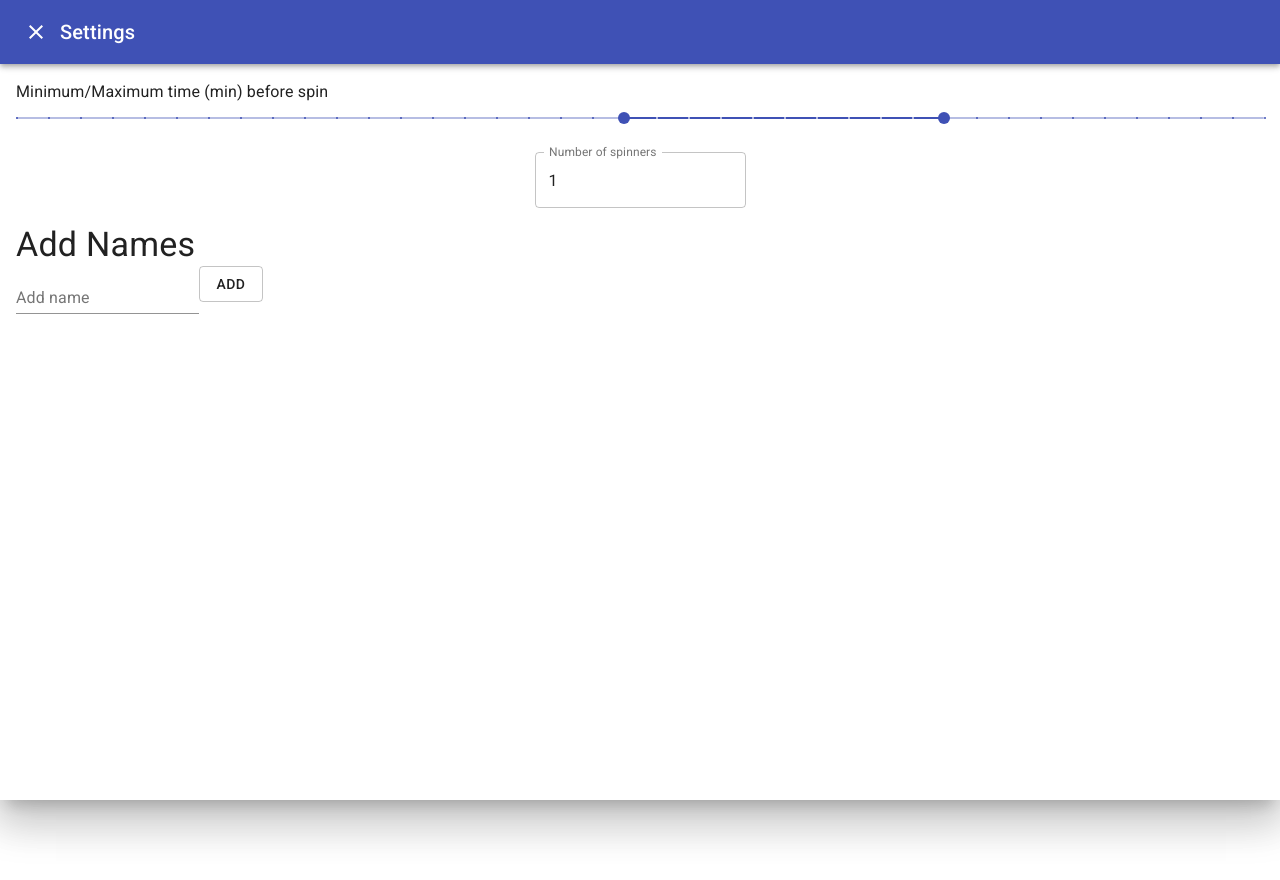
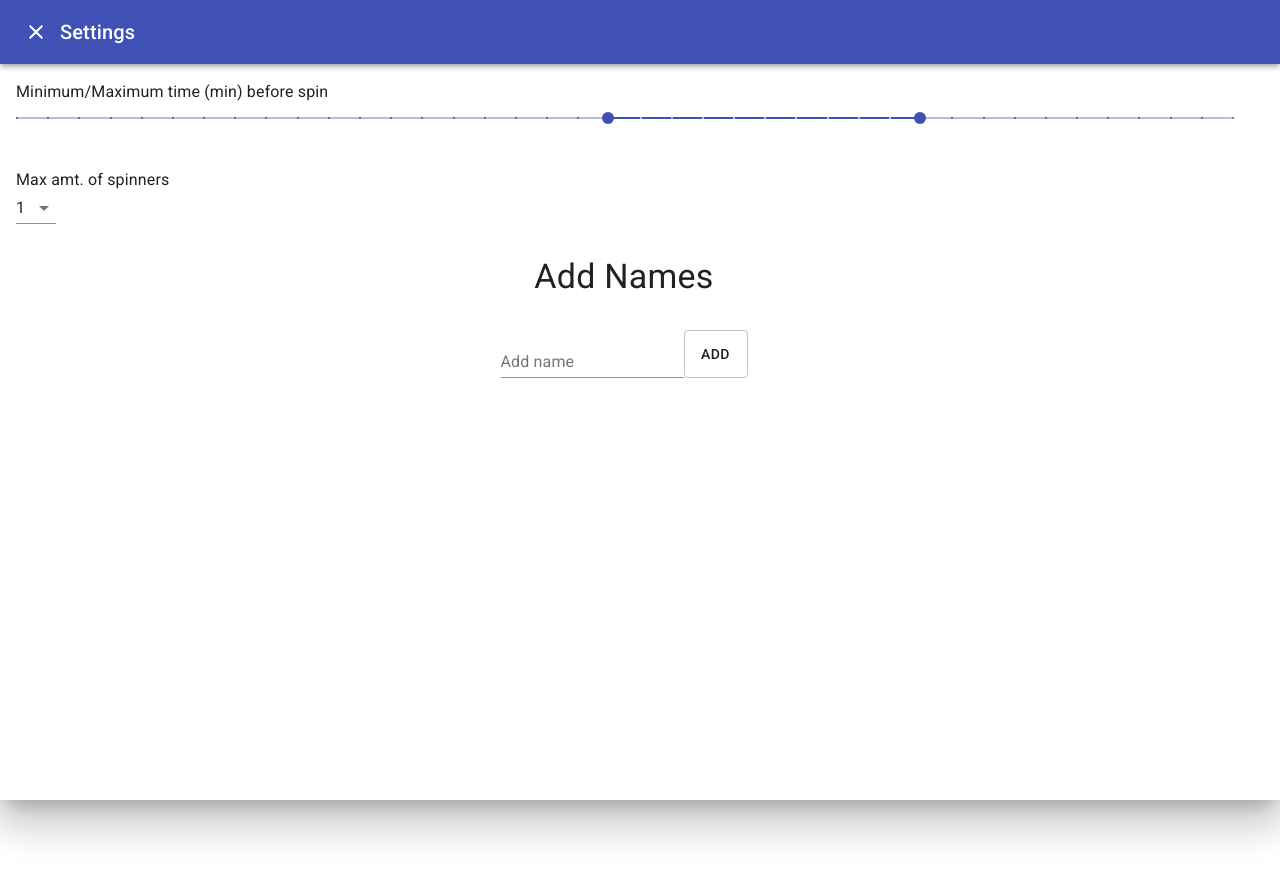
Before and after one commit to NikolaiDokken/Shotterud, a React (Create React App) app: page / in a window 1280 px wide. Both pictures are taken after a click on the button "SETTINGS". Shown: the top 880 px of the page. Before the commit the page ends 800 px from the top, so only its background shows below. Built offline with nearby package versions, Linux system fonts and the light colour scheme.

Commit message:
finished shotterud with previous chosen drinkers

```diff
--- a/package.json
+++ b/package.json
@@ -9,6 +9,7 @@
     "@testing-library/jest-dom": "^4.2.4",
     "@testing-library/react": "^9.4.0",
     "@testing-library/user-event": "^7.2.1",
+    "body-scroll-lock": "^2.6.4",
     "jquery": "^3.4.1",
     "react": "^16.12.0",
     "react-coverflow": "^0.2.20",
--- a/src/App.js
+++ /dev/null
@@ -1,6 +0,0 @@
-import React from "react";
-import Shotterud from "./views/Shotterud/Shotterud";
-
-export default function App() {
-  return <Shotterud />;
-}
--- a/src/index.js
+++ b/src/index.js
@@ -1,5 +1,13 @@
-import React from 'react';
-import ReactDOM from 'react-dom';
-import App from './App';
+import React from "react";
+import ReactDOM from "react-dom";
+import Shotterud from "./views/Shotterud/Shotterud";
 
-ReactDOM.render(<App />, document.getElementById('root'));
+const bodyScrollLock = require("body-scroll-lock");
+const disableBodyScroll = bodyScrollLock.disableBodyScroll;
+
+const targetElement = document.querySelector("#root");
+
+// 3. ...in some event handler after showing the target element...disable body scroll
+disableBodyScroll(targetElement);
+
+ReactDOM.render(<Shotterud />, document.getElementById("root"));
--- a/src/views/Settings/NameChips.jsx
+++ b/src/views/Settings/NameChips.jsx
@@ -33,17 +33,17 @@ export default function EnhancedTable(props) {
   }, [addName]);
 
   return (
-    <Grid container direction="column">
-      <Grid item container direction="column">
+    <Grid container direction="column" spacing={4}>
+      <Grid container item justify="center">
         <Typography variant="h4">Add Names</Typography>
-        <Grid>
-          <TextField id="inputName" label="Add name"></TextField>
-          <Button variant="outlined" onClick={addName}>
-            Add
-          </Button>
-        </Grid>
       </Grid>
-      <Grid container direction row justify="center">
+      <Grid container item justify="center">
+        <TextField id="inputName" label="Add name"></TextField>
+        <Button variant="outlined" onClick={addName}>
+          Add
+        </Button>
+      </Grid>
+      <Grid container item direction row justify="center">
         {props.names.map(name => (
           <Chip
             label={name.name.toUpperCase()}
--- a/src/views/Settings/Settings.jsx
+++ b/src/views/Settings/Settings.jsx
@@ -8,7 +8,8 @@ import {
   Toolbar,
   IconButton,
   Slider,
-  TextField
+  MenuItem,
+  Select
 } from "@material-ui/core";
 import CloseIcon from "@material-ui/icons/Close";
 import NameChips from "./NameChips";
@@ -43,11 +44,11 @@ export default function Settings(props) {
           <Typography variant="h6">Settings</Typography>
         </Toolbar>
       </AppBar>
-      <Grid container justify="center" style={{ width: "100%" }}>
       <Grid
         container
         direction="column"
         style={{ padding: "16px", width: "inherit" }}
+        spacing={4}
       >
         <Grid item xs>
           <Typography>Minimum/Maximum time (min) before spin</Typography>
@@ -70,38 +71,29 @@ export default function Settings(props) {
             }}
           />
         </Grid>
-          <Grid
-            container
-            item
-            justify="center"
-            xs
-            style={{ marginTop: "16px" }}
-          >
-            <TextField
-              label="Number of spinners"
-              type="number"
-              variant="outlined"
+        <Grid item xs>
+          <Typography>Max amt. of spinners</Typography>
+          <Select
             value={props.settings.amtSpinners}
             onChange={e => {
               props.setSettings({
                 ...props.settings,
-                  amtSpinners:
-                    e.target.value < 1
-                      ? 1
-                      : e.target.value > 4
-                      ? 4
-                      : e.target.value
+                amtSpinners: e.target.value
               });
               window.sessionStorage.setItem(
                 "amtSpinners",
-                  JSON.stringify(props.settings.amtSpinners)
+                JSON.stringify(e.target.value)
               );
             }}
-            />
+          >
+            <MenuItem value={1}>1</MenuItem>
+            <MenuItem value={2}>2</MenuItem>
+            <MenuItem value={3}>3</MenuItem>
+            <MenuItem value={4}>4</MenuItem>
+          </Select>
         </Grid>
-          <Grid item xs style={{ marginTop: "16px" }}>
+        <Grid item xs>
           <NameChips names={props.names} setNames={props.setNames} />
-          </Grid>
         </Grid>
       </Grid>
     </Dialog>
--- /dev/null
+++ b/src/views/Shotterud/Shotterud.css
@@ -0,0 +1,16 @@
+@import url("https://fonts.googleapis.com/css?family=Roboto&display=swap");
+
+#prev-names div {
+  padding: 0 4px 0 4px;
+  height: 80%;
+  background: white;
+  border-radius: 5px;
+  color: black;
+  text-align: center;
+  margin: 2px 5px 0 5px;
+  display: flex;
+  flex-direction: column;
+  justify-content: center;
+  text-transform: uppercase;
+  font-family: "Roboto";
+}
--- a/src/views/Shotterud/Shotterud.jsx
+++ b/src/views/Shotterud/Shotterud.jsx
@@ -1,8 +1,11 @@
 import React, { useState, useEffect, useCallback } from "react";
 import ReactDOM from "react-dom";
-import { Button } from "@material-ui/core";
+import { Button, Typography, Grid, AppBar } from "@material-ui/core";
+import ArrowBack from "@material-ui/icons/ArrowBack";
+import LocalBarIcon from "@material-ui/icons/LocalBar";
 import Settings from "../Settings/Settings";
 import Spinner from "./Spinner";
+import "./Shotterud.css";
 
 export default function Shotterud(props) {
   var storedNames = JSON.parse(sessionStorage.getItem("names"));
@@ -15,7 +18,7 @@ export default function Shotterud(props) {
   });
   const [settingsOpen, setSettingsOpen] = useState(false);
 
-  const s = useCallback(
+  const randomTime = useCallback(
     callback => {
       return new Promise(resolve => {
         setTimeout(() => {
@@ -27,22 +30,51 @@ export default function Shotterud(props) {
     [settings.minMaxSec]
   );
 
+  const spinnerGenerator = useCallback(() => {
+    var percentage = Math.random() * 101;
+    var doubleSpin = percentage > 80 && settings.amtSpinners >= 2;
+    var trippleSpin = percentage > 92 && settings.amtSpinners >= 3;
+    var quadroupleSpin = percentage > 96 && settings.amtSpinners >= 4;
+    var amt = 1;
+    if (quadroupleSpin) amt = 4;
+    else if (trippleSpin) amt = 3;
+    else if (doubleSpin) amt = 2;
+    return (
+      <Grid
+        container
+        direction="column"
+        justify="center"
+        style={{ height: "100%" }}
+        spacing={4}
+      >
+        {Array(amt)
+          .fill()
+          .map((spinner, index) => (
+            <Grid item>
+              <Spinner names={names} nr={index} />
+            </Grid>
+          ))}
+      </Grid>
+    );
+  }, [names, settings]);
+
   const start = useCallback(
     async function() {
       while (true) {
-        await s(() => {
-          console.log("Halla");
+        await randomTime(() => {
+          if (names.length > 1) {
             ReactDOM.render(
-            <Spinner names={names} nr={1} />,
+              spinnerGenerator(),
               document.getElementById("spinners")
             );
             setTimeout(() => {
               ReactDOM.render("", document.getElementById("spinners"));
             }, 25000);
+          }
         });
       }
     },
-    [names, s]
+    [names, randomTime, spinnerGenerator]
   );
 
   useEffect(() => {
@@ -51,11 +83,45 @@ export default function Shotterud(props) {
 
   return (
     <div>
-      <Button variant="outlined" onClick={() => setSettingsOpen(true)}>
+      <AppBar style={{ height: "26px" }}>
+        <Grid
+          container
+          direction="column"
+          justify="center"
+          style={{ height: "100%" }}
+        >
+          <Grid item container direction="row" justify="flex-end">
+            <Grid item xs container id="prev-names" justify="flex-end"></Grid>
+            <Grid item>
+              <ArrowBack />
+              <LocalBarIcon />
+            </Grid>
+          </Grid>
+        </Grid>
+      </AppBar>
+      <div
+        id="spinners"
+        style={{ height: "100%", width: "100%", position: "absolute" }}
+      ></div>
+      {names.length < 2 ? (
+        <Grid
+          container
+          direction="row"
+          justify="center"
+          style={{ marginTop: "100px" }}
+        >
+          <Typography variant="h5" style={{ textTransform: "uppercase" }}>
+            Add more than 1 player
+          </Typography>
+        </Grid>
+      ) : null}
+      <Button
+        variant="outlined"
+        onClick={() => setSettingsOpen(true)}
+        style={{ position: "absolute", bottom: "4px", right: "4px" }}
+      >
         Settings
       </Button>
-      <div id="spinners"></div>
-
       <Settings
         open={settingsOpen}
         setOpen={setSettingsOpen}
--- a/src/views/Shotterud/Spinner.css
+++ b/src/views/Shotterud/Spinner.css
@@ -6,6 +6,7 @@
   -moz-background-size: cover;
   -webkit-background-size: cover;
   height: 100%;
+  margin-right: 16px;
 }
 .topbox {
   background: white;
@@ -110,13 +111,13 @@
 }
 .log {
   text-align: center;
-  font-size: 1.5em;
+  font-size: 18px;
   color: white;
   font-family: "Roboto";
   text-transform: uppercase;
 }
 .log span {
-  font-size: 2em;
+  font-size: 18px;
   font-weight: bold;
   color: #57b3f9;
   font-family: "Roboto";
--- a/src/views/Shotterud/Spinner.jsx
+++ b/src/views/Shotterud/Spinner.jsx
@@ -10,13 +10,6 @@ export default function Spinner(props) {
       insert_times = 30,
       duration_time = 10000;
 
-    if (users.length < 2) {
-      $("#msgbox").slideToggle(100);
-      setTimeout(function() {
-        $("#msgbox").slideToggle(100);
-      }, 3000);
-      return false;
-    }
     $("#roll" + props.nr).attr("disabled", true);
     var scrollsize = 0,
       diff = 0;
@@ -64,11 +57,12 @@ export default function Spinner(props) {
               $("#log" + props.nr).append(
                 'Skål <span class="badge">' + text + "!</span>"
               );
+              $("#prev-names").append("<div>" + text + "</div>");
             }
           });
       }
     );
-  }, [props.names, props.nr]);
+  }, [props]);
 
   function randomEx(min, max) {
     return Math.floor(Math.random() * (max - min + 1) + min);
@@ -104,13 +98,6 @@ export default function Spinner(props) {
       <div className="col-md-12" style={{ textAlign: "center" }}>
         <div className="log" id={"log" + props.nr}></div>
       </div>
-      <button
-        onClick={spin}
-        id={"roll" + props.nr}
-        className="btn btn-success form-control roll"
-      >
-        Roll
-      </button>
     </div>
   );
 }
```
Also changed, not shown: 1 other file (tests, documents, lock files or other folders). Lines whose indentation alone changed are shown as unchanged.
